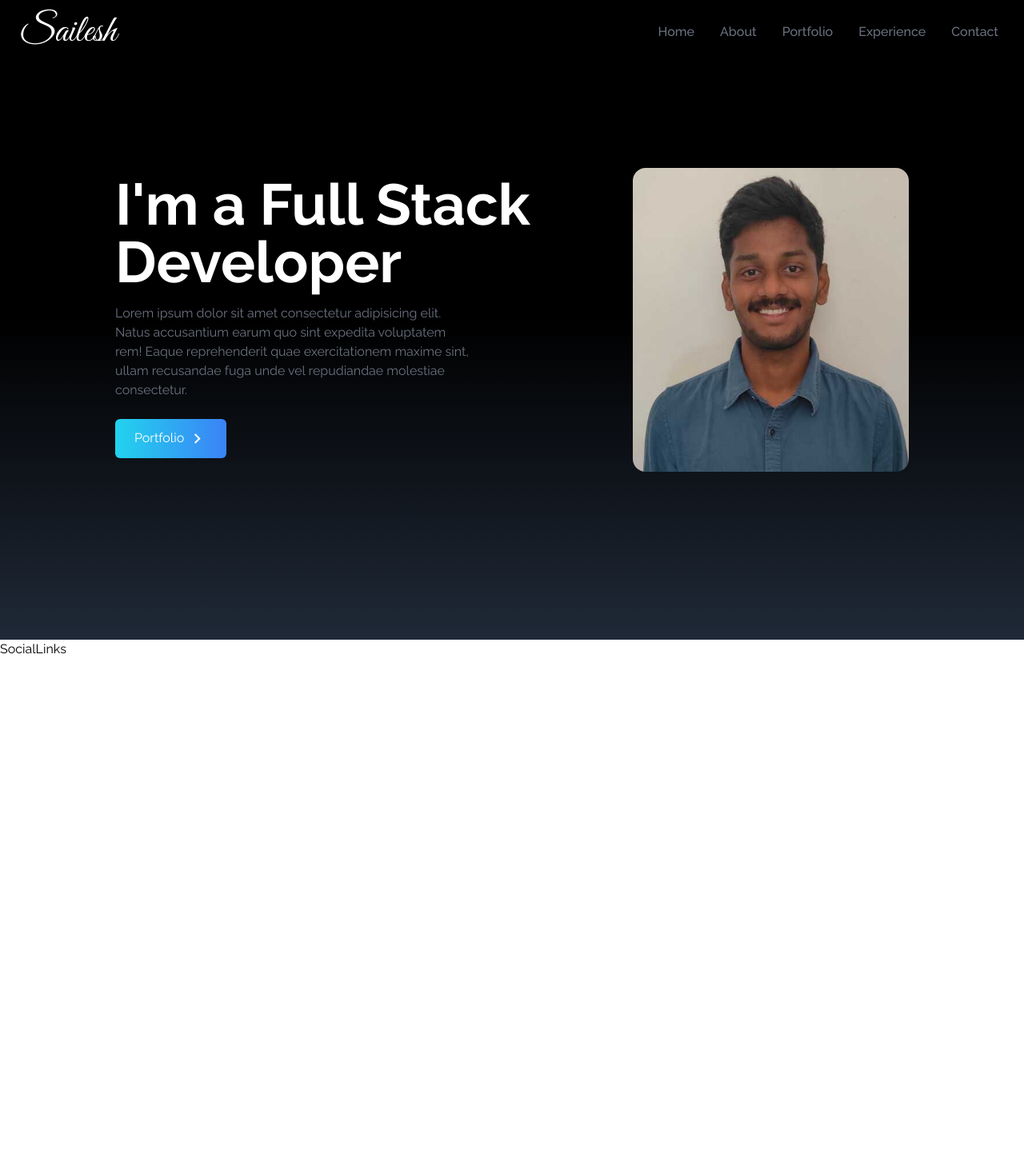
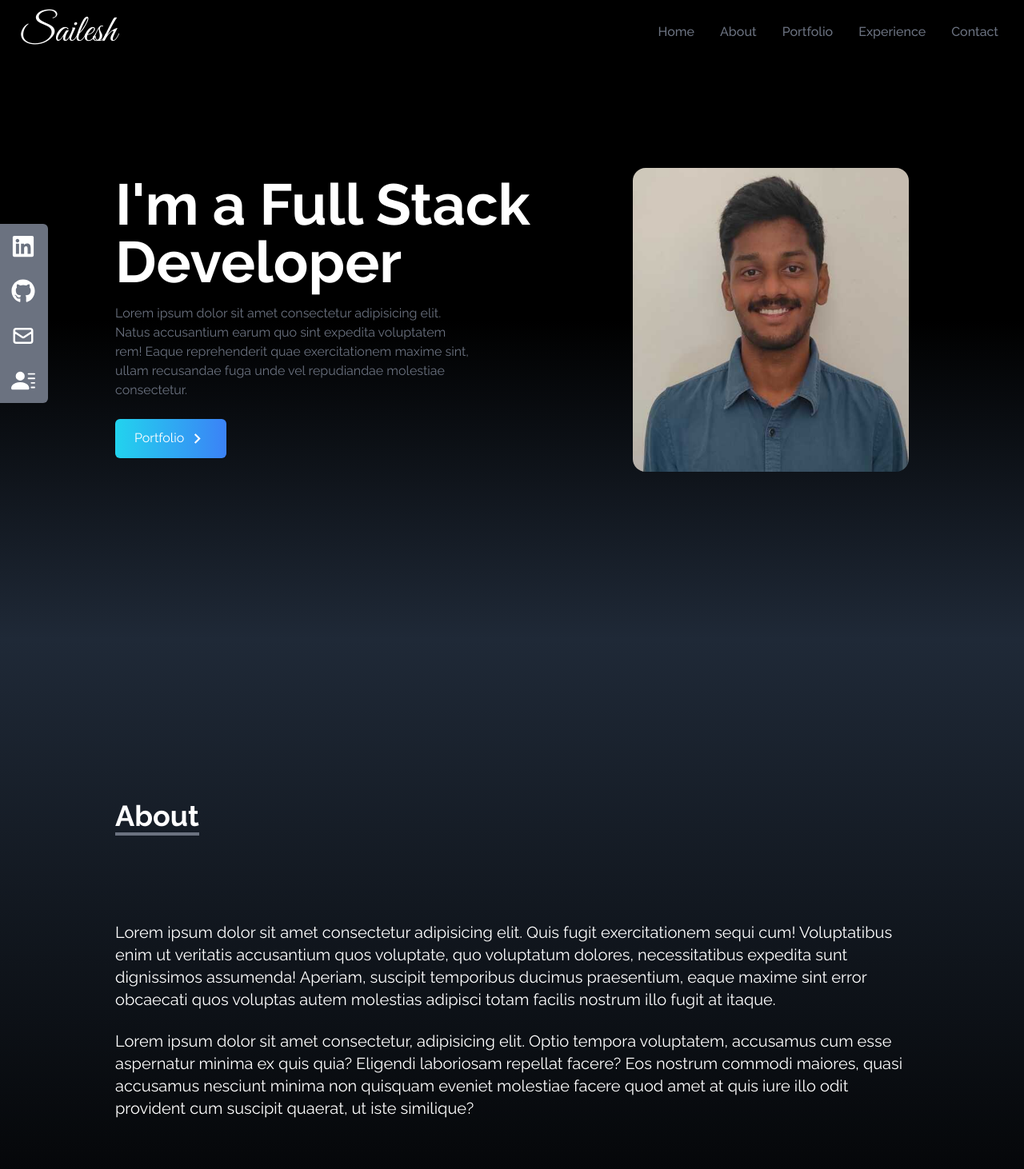
Before and after one commit to chakkasailesh/my-portfolio, a React (Create React App) app: page / in a window 1280 px wide. Shown: the top 1462 px of the page at 80% size. Before the commit the page ends 824 px from the top, so only its background shows below. Built offline with nearby package versions, Linux system fonts and the light colour scheme.

Commit message:
added social links and about sections

```diff
--- a/src/App.js
+++ b/src/App.js
@@ -1,3 +1,4 @@
+import About from './components/About'
 import Home from './components/Home'
 import NavBar from './components/NavBar'
 import SocialLinks from './components/SocialLinks'
@@ -7,6 +8,7 @@
     <div>
       <NavBar />
       <Home />
+      <About />
 
       <SocialLinks />
     </div>
--- /dev/null
+++ b/src/components/About.jsx
@@ -0,0 +1,37 @@
+import React from 'react'
+
+const About = () => {
+  return (
+    <div
+      name="about"
+      className="w-full h-screen bg-gradient-to-b from-gray-800 to-black text-white"
+    >
+      <div className="max-w-screen-lg mx-auto p-4 flex flex-col justify-center w-full h-full">
+        <div className="pb-8">
+          <p className="text-4xl font-bold border-b-4 border-gray-500 inline">
+            About
+          </p>
+        </div>
+        <p className="text-xl mt-20">
+          Lorem ipsum dolor sit amet consectetur adipisicing elit. Quis fugit
+          exercitationem sequi cum! Voluptatibus enim ut veritatis accusantium
+          quos voluptate, quo voluptatum dolores, necessitatibus expedita sunt
+          dignissimos assumenda! Aperiam, suscipit temporibus ducimus
+          praesentium, eaque maxime sint error obcaecati quos voluptas autem
+          molestias adipisci totam facilis nostrum illo fugit at itaque.
+        </p>
+        <br />
+        <p className="text-xl">
+          Lorem ipsum dolor sit amet consectetur, adipisicing elit. Optio
+          tempora voluptatem, accusamus cum esse aspernatur minima ex quis quia?
+          Eligendi laboriosam repellat facere? Eos nostrum commodi maiores,
+          quasi accusamus nesciunt minima non quisquam eveniet molestiae facere
+          quod amet at quis iure illo odit provident cum suscipit quaerat, ut
+          iste similique?
+        </p>
+      </div>
+    </div>
+  )
+}
+
+export default About
--- a/src/components/SocialLinks.jsx
+++ b/src/components/SocialLinks.jsx
@@ -1,7 +1,75 @@
 import React from 'react'
+import { FaGithub, FaLinkedin } from 'react-icons/fa'
+import { HiOutlineMail } from 'react-icons/hi'
+import { BsFillPersonLinesFill } from 'react-icons/bs'
 
 const SocialLinks = () => {
-  return <div>SocialLinks</div>
+  const links = [
+    {
+      id: 1,
+      child: (
+        <>
+          LinkedIn <FaLinkedin size={30} />
+        </>
+      ),
+      href: 'https://www.linkedin.com/in/sailesh-chakka-68a4a9185/',
+      style: 'rounded-tr-md',
+    },
+    {
+      id: 2,
+      child: (
+        <>
+          GitHub <FaGithub size={30} />
+        </>
+      ),
+      href: 'https://github.com/chakkasailesh',
+    },
+    {
+      id: 3,
+      child: (
+        <>
+          Mail <HiOutlineMail size={30} />
+        </>
+      ),
+      href: 'mailto:chakkasailesh444@gmail.com',
+    },
+    {
+      id: 4,
+      child: (
+        <>
+          Resume <BsFillPersonLinesFill size={30} />
+        </>
+      ),
+      href: '/resume.pdf',
+      style: 'rounded-br-md',
+      download: true,
+    },
+  ]
+  return (
+    <div className="hidden lg:flex flex-col top-[35%] left-0 fixed">
+      <ul>
+        {links.map(({ id, child, href, style, download }) => (
+          <li
+            key={id}
+            className={
+              'flex justify-between items-center w-40 h-14 px-4 ml-[-100px] hover:ml-[-10px] hover:rounded-md duration-300 bg-gray-500' +
+              ` ${style}`
+            }
+          >
+            <a
+              href={href}
+              className="flex justify-between items-center w-full text-white"
+              download={download}
+              target="_blank"
+              rel="noreferrer"
+            >
+              {child}
+            </a>
+          </li>
+        ))}
+      </ul>
+    </div>
+  )
 }
 
 export default SocialLinks
```
Also changed, not shown: 1 other file (tests, documents, lock files or other folders).
